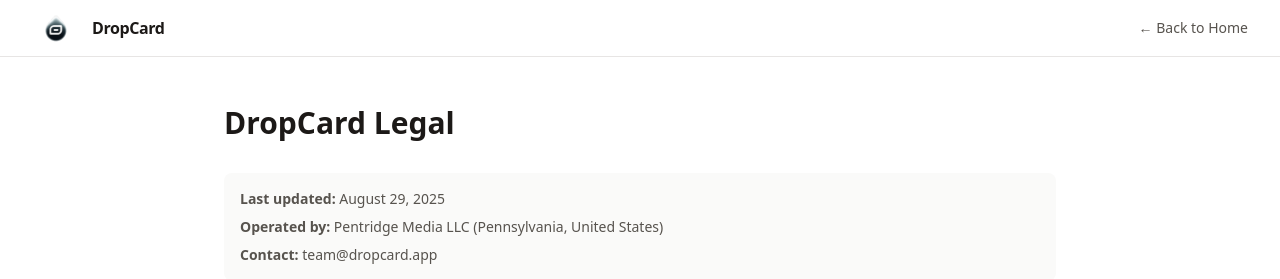
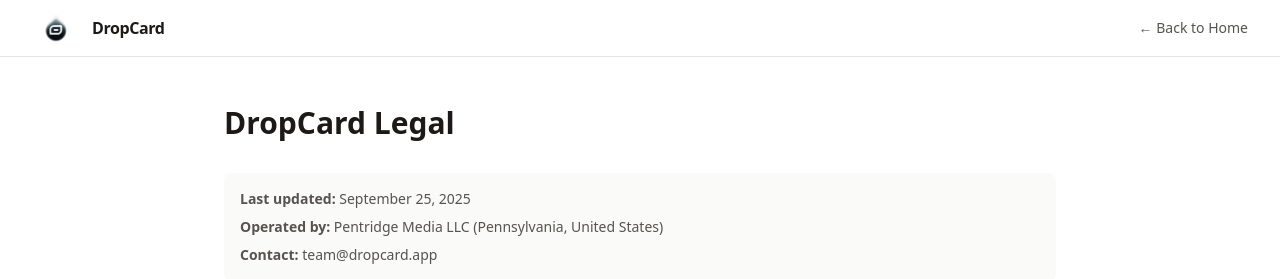
Before and after one commit to sirakinb/dropcard_landing, a Next.js app: page /privacy in a window 1280 px wide. Shown: the top 279 px of the page. Built offline with nearby package versions, Linux system fonts and the light colour scheme.

Commit message:
Update legal pages last updated date to September 25, 2025

```diff
--- a/app/privacy/page.tsx
+++ b/app/privacy/page.tsx
@@ -23,7 +23,7 @@
           <h1 className="text-3xl font-bold text-stone-900 mb-8">DropCard Legal</h1>
 
           <div className="bg-stone-50 rounded-lg p-4 mb-8">
-            <p className="text-sm text-stone-600 mb-2"><strong>Last updated:</strong> August 29, 2025</p>
+            <p className="text-sm text-stone-600 mb-2"><strong>Last updated:</strong> September 25, 2025</p>
             <p className="text-sm text-stone-600 mb-2"><strong>Operated by:</strong> Pentridge Media LLC (Pennsylvania, United States)</p>
             <p className="text-sm text-stone-600"><strong>Contact:</strong> team@dropcard.app</p>
           </div>
--- a/app/terms/page.tsx
+++ b/app/terms/page.tsx
@@ -23,7 +23,7 @@
           <h1 className="text-3xl font-bold text-stone-900 mb-8">DropCard Legal</h1>
 
           <div className="bg-stone-50 rounded-lg p-4 mb-8">
-            <p className="text-sm text-stone-600 mb-2"><strong>Last updated:</strong> August 29, 2025</p>
+            <p className="text-sm text-stone-600 mb-2"><strong>Last updated:</strong> September 25, 2025</p>
             <p className="text-sm text-stone-600 mb-2"><strong>Operated by:</strong> Pentridge Media LLC (Pennsylvania, United States)</p>
             <p className="text-sm text-stone-600"><strong>Contact:</strong> team@dropcard.app</p>
           </div>
```
